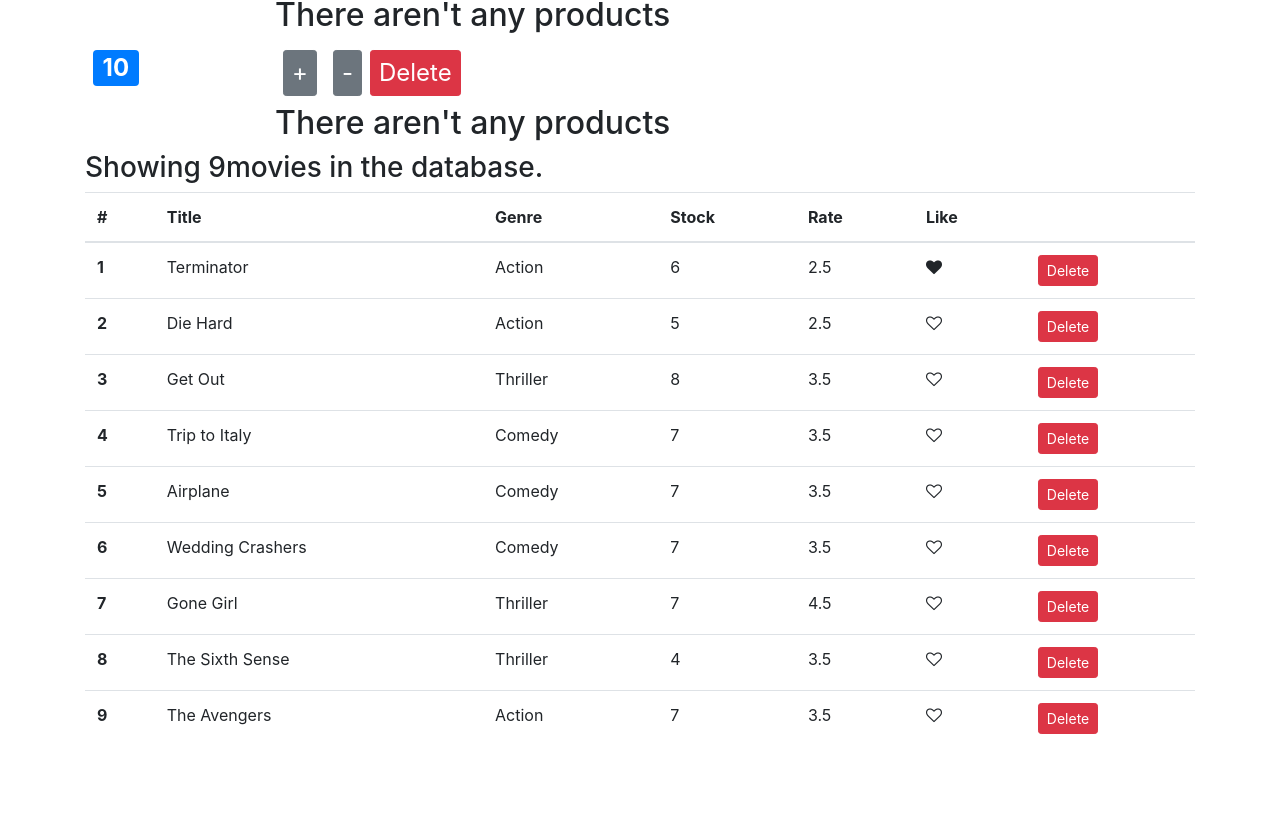
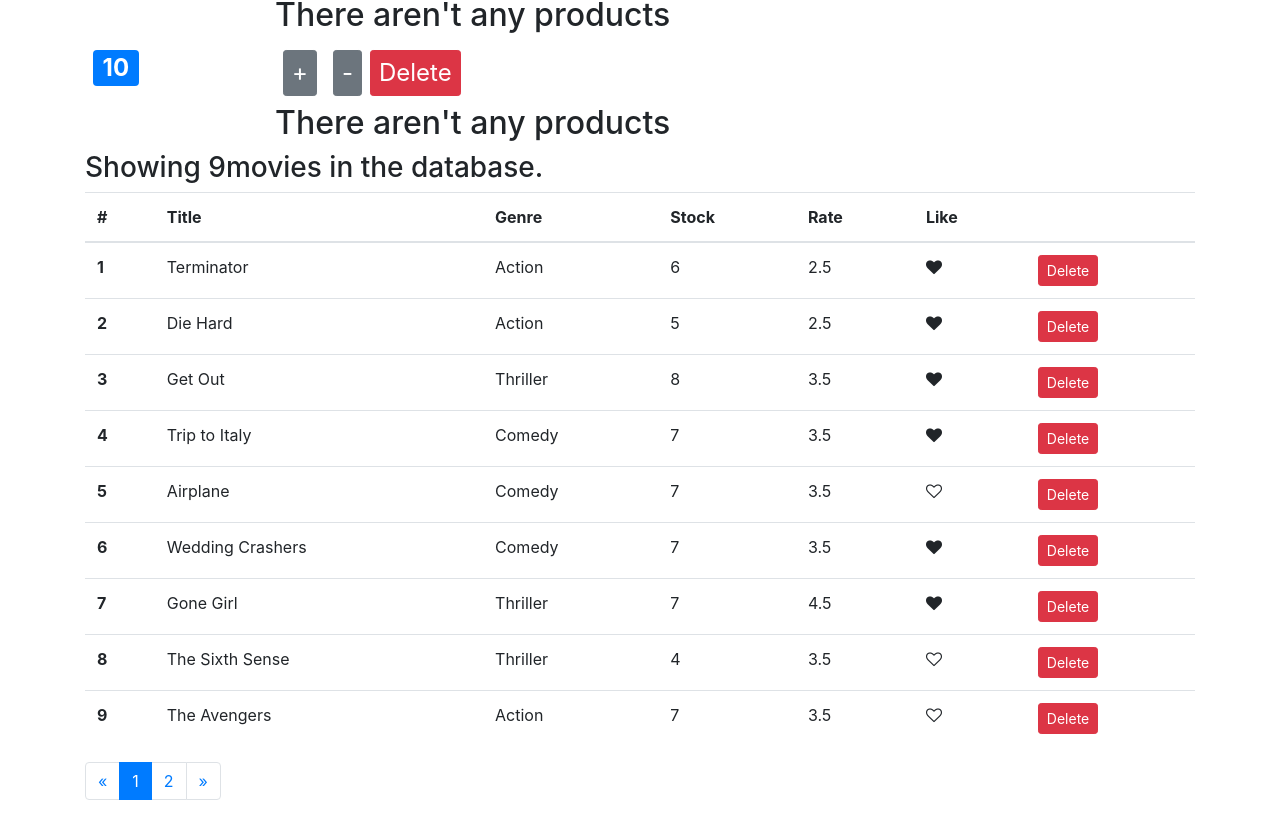
Before and after one commit to Thinkershine/MovieRentalAPP, a React (Create React App) app: page / in a window 1280 px wide. Shown: the part 448-1264 px from the top of the page. Before the commit the page ends 1210 px from the top, so only its background shows below. Built offline with nearby package versions, Linux system fonts and the light colour scheme.

Commit message:
Add Pagination with ActivePage State

```diff
--- /dev/null
+++ b/src/components/common/pagination.jsx
@@ -0,0 +1,60 @@
+import React, { Component } from "react";
+
+class Pagination extends Component {
+  state = {};
+
+  renderPaginationButtons = () => {
+    console.log("No of Pages", this.state.noOfPages);
+
+    let pages = [];
+
+    for (let i = 1; i < this.props.noOfPages + 1; i += 1) {
+      pages.push(
+        <li
+          className={
+            this.props.currentPage === i ? "page-item active" : "page-item"
+          }
+        >
+          <a href="#" className="page-link">
+            {i}
+          </a>
+        </li>
+      );
+    }
+    console.log("pages", pages);
+    return pages;
+  };
+
+  render() {
+    return (
+      <nav>
+        <ul className="pagination">
+          {/* Previous Button */}
+          <li className="page-item">
+            <a
+              href="#"
+              className="page-link disabled"
+              tabIndex="-1"
+              aria-label="Previous"
+            >
+              <span aria-hidden="true">&laquo;</span>
+              <span className="sr-only">Previous</span>
+            </a>
+          </li>
+
+          {this.renderPaginationButtons()}
+
+          {/* Next Button */}
+          <li className="page-item">
+            <a href="#" className="page-link" aria-label="Next">
+              <span aria-hidden="true">&raquo;</span>
+              <span class="sr-only">Next</span>
+            </a>
+          </li>
+        </ul>
+      </nav>
+    );
+  }
+}
+
+export default Pagination;
--- a/src/components/movies.jsx
+++ b/src/components/movies.jsx
@@ -2,11 +2,17 @@ import React, { Component } from "react";
 import { getMovies } from "../services/fakeMovieService.js";
 import LikeIt from "./likeIt";
 import Like from "./common/like";
+import Pagination from "./common/pagination";
 
 class Movies extends Component {
   constructor(props) {
     super(props);
     this.state.movies = getMovies();
+    this.state.currentPage = 1;
+    this.state.itemsToDisplayPerPage = 5;
+    this.state.noOfPages = Math.ceil(
+      this.state.movies.length / this.state.itemsToDisplayPerPage
+    );
     this.state.message =
       "Showing " + this.state.movies.length + " movies in the database.";
   }
@@ -106,6 +112,11 @@ class Movies extends Component {
             </thead>
             <tbody>{this.renderMovies()}</tbody>
           </table>
+
+          <Pagination
+            noOfPages={this.state.noOfPages}
+            currentPage={this.state.currentPage}
+          />
         </React.Fragment>
       );
     }
--- a/src/services/fakeMovieService.js
+++ b/src/services/fakeMovieService.js
@@ -15,56 +15,64 @@ const movies = [
     title: "Die Hard",
     genre: { _id: "5b21ca3eeb7f6fbccd471818", name: "Action" },
     numberInStock: 5,
-    dailyRentalRate: 2.5
+    dailyRentalRate: 2.5,
+    liked: true
   },
   {
     _id: "5b21ca3eeb7f6fbccd471817",
     title: "Get Out",
     genre: { _id: "5b21ca3eeb7f6fbccd471820", name: "Thriller" },
     numberInStock: 8,
-    dailyRentalRate: 3.5
+    dailyRentalRate: 3.5,
+    liked: true
   },
   {
     _id: "5b21ca3eeb7f6fbccd471819",
     title: "Trip to Italy",
     genre: { _id: "5b21ca3eeb7f6fbccd471814", name: "Comedy" },
     numberInStock: 7,
-    dailyRentalRate: 3.5
+    dailyRentalRate: 3.5,
+    liked: true
   },
   {
     _id: "5b21ca3eeb7f6fbccd47181a",
     title: "Airplane",
     genre: { _id: "5b21ca3eeb7f6fbccd471814", name: "Comedy" },
     numberInStock: 7,
-    dailyRentalRate: 3.5
+    dailyRentalRate: 3.5,
+    liked: false
   },
   {
     _id: "5b21ca3eeb7f6fbccd47181b",
     title: "Wedding Crashers",
     genre: { _id: "5b21ca3eeb7f6fbccd471814", name: "Comedy" },
     numberInStock: 7,
-    dailyRentalRate: 3.5
+    dailyRentalRate: 3.5,
+    liked: true
   },
   {
     _id: "5b21ca3eeb7f6fbccd47181e",
     title: "Gone Girl",
     genre: { _id: "5b21ca3eeb7f6fbccd471820", name: "Thriller" },
     numberInStock: 7,
-    dailyRentalRate: 4.5
+    dailyRentalRate: 4.5,
+    liked: true
   },
   {
     _id: "5b21ca3eeb7f6fbccd47181f",
     title: "The Sixth Sense",
     genre: { _id: "5b21ca3eeb7f6fbccd471820", name: "Thriller" },
     numberInStock: 4,
-    dailyRentalRate: 3.5
+    dailyRentalRate: 3.5,
+    liked: false
   },
   {
     _id: "5b21ca3eeb7f6fbccd471821",
     title: "The Avengers",
     genre: { _id: "5b21ca3eeb7f6fbccd471818", name: "Action" },
     numberInStock: 7,
-    dailyRentalRate: 3.5
+    dailyRentalRate: 3.5,
+    liked: false
   }
 ];
 
```
